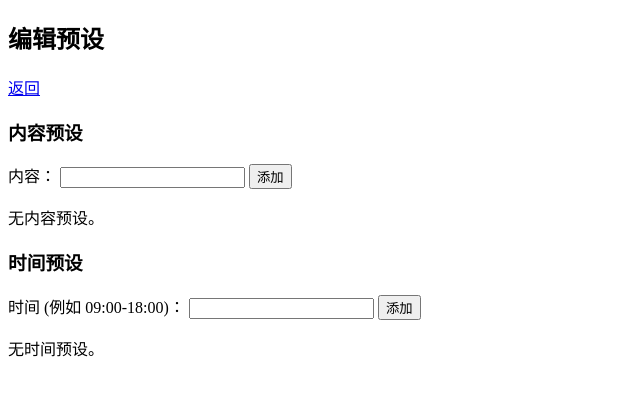
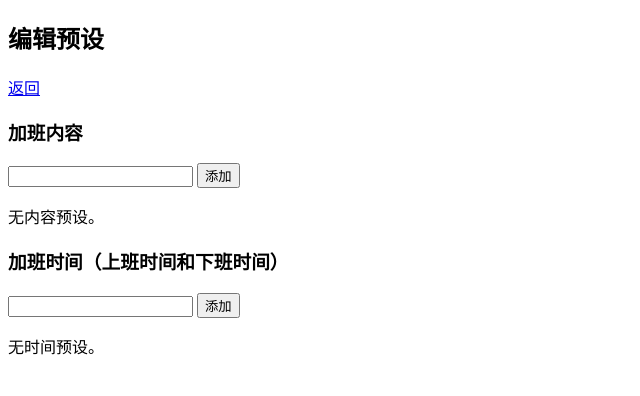
Before and after one commit to wlhd7/dz-weekend-overtime, a Flask app: template weekendOvertime/templates/preset.html in a window 1280 px wide. Shown: the top 396 px of the page, without its empty margins (0-640 px from the left). Run offline with Flask 3, Linux system fonts and the light colour scheme; the template is opened without the code that fills it, so the values that code supplies are empty.

Commit message:
preset 4
 HEAD detached from 9acd446
 Changes to be committed:
	modified:   weekendOvertime/templates/preset.html
	modified:   weekendOvertime/templates/view.html

```diff
--- a/weekendOvertime/templates/preset.html
+++ b/weekendOvertime/templates/preset.html
@@ -8,10 +8,10 @@
 	<p><a href="{{ url_for('index') }}">返回</a></p>
 
 	<section>
-		<h3>内容预设</h3>
+		<h3>加班内容</h3>
 		<form method="post" action="{{ url_for('preset_add') }}">
 			<input type="hidden" name="preset_type" value="content">
-			<label for="preset_name">内容：</label>
+			<label for="preset_name"></label>
 			<input id="preset_name" name="preset_name" required>
 			<button type="submit">添加</button>
 		</form>
@@ -35,10 +35,10 @@
 	</section>
 
 	<section>
-		<h3>时间预设</h3>
+		<h3>加班时间（上班时间和下班时间）</h3>
 		<form method="post" action="{{ url_for('preset_add') }}">
 			<input type="hidden" name="preset_type" value="time">
-			<label for="preset_time">时间 (例如 09:00-18:00)：</label>
+			<label for="preset_time"></label>
 			<input id="preset_time" name="preset_name" required>
 			<button type="submit">添加</button>
 		</form>
```
Also changed, not shown: weekendOvertime/templates/view.html (+8 -0 lines).
